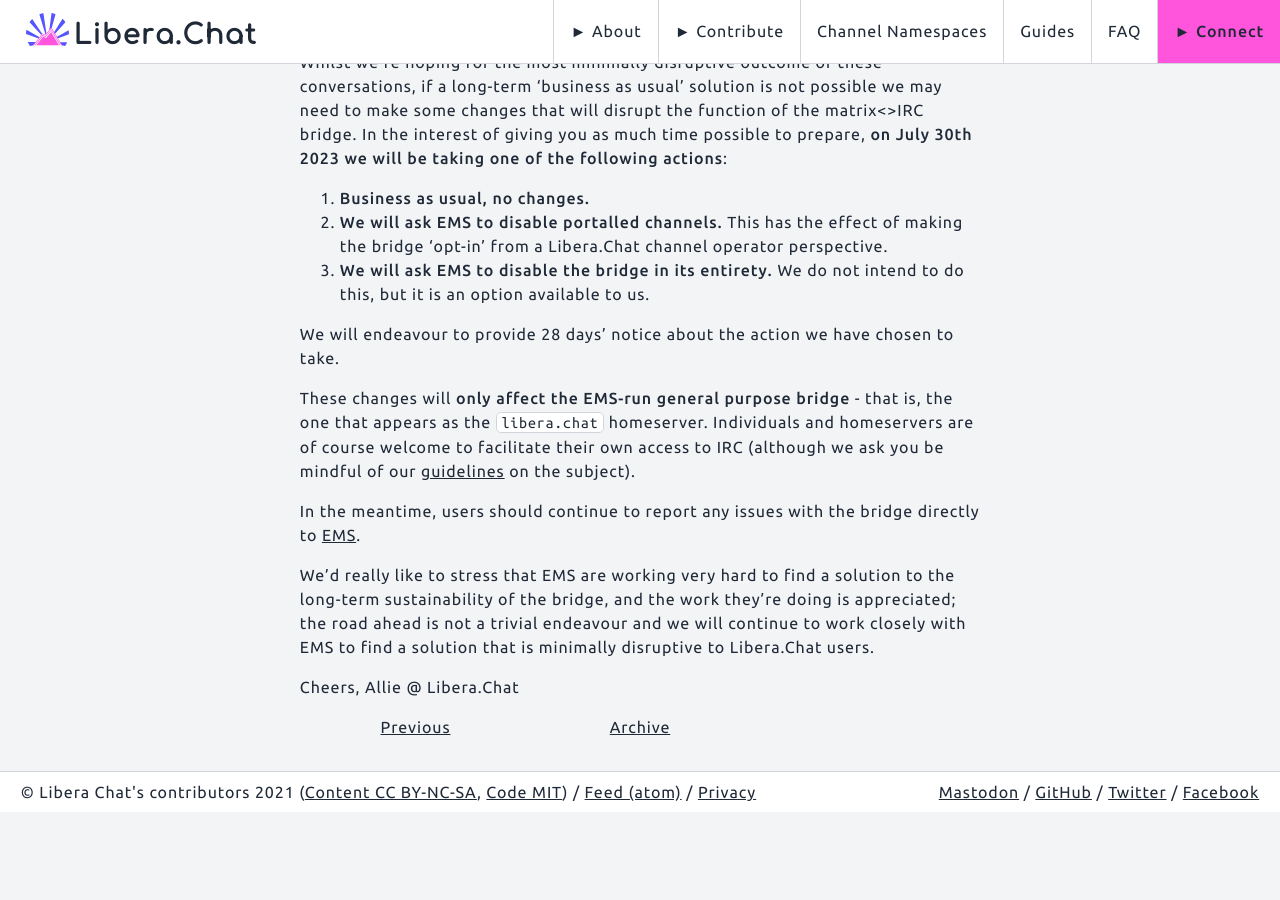
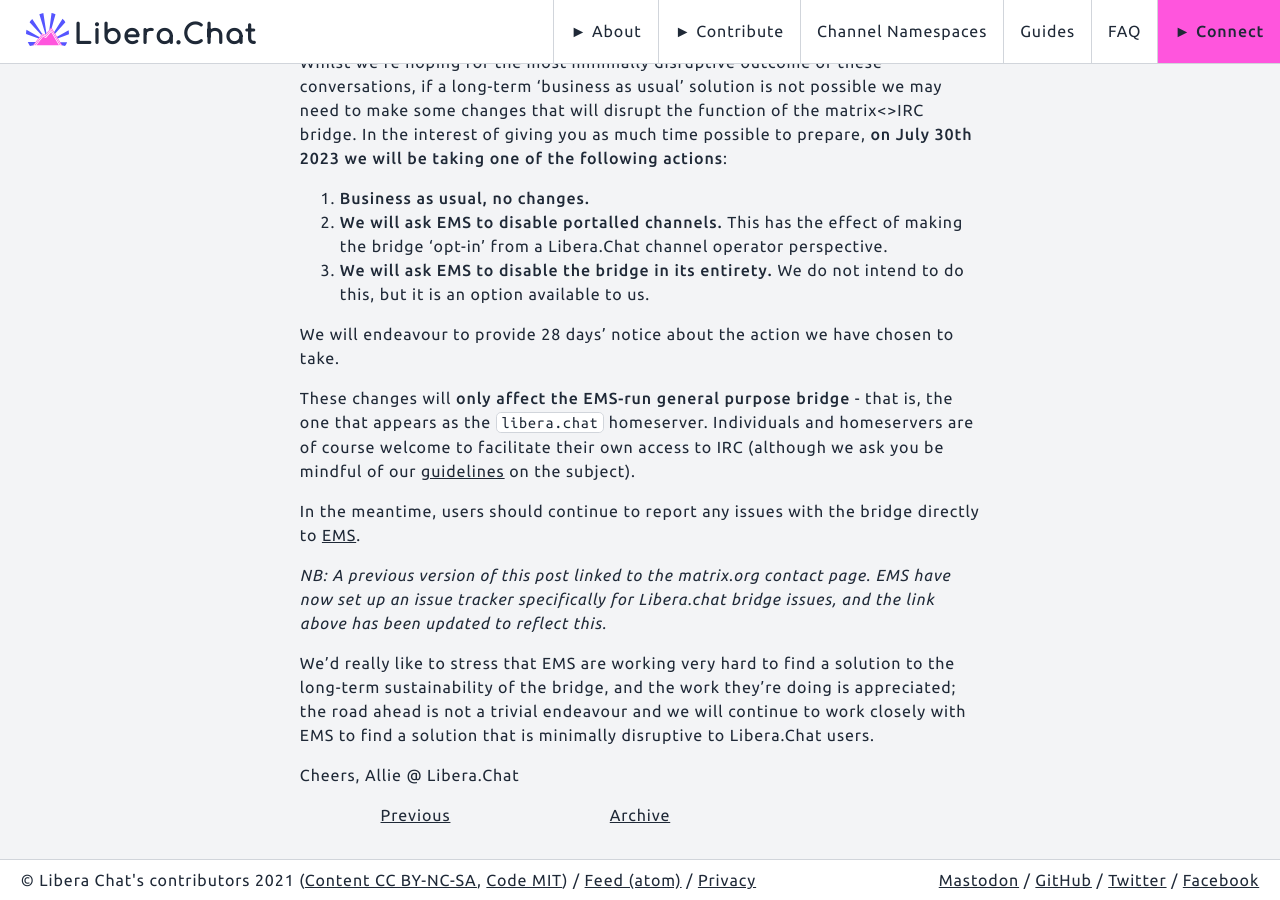
Before and after one commit to Libera-Chat/libera-chat.github.io, a Jekyll site: the page built from content/_posts/2023-06-07-matrix-irc-bridge-updates.md, in a window 1280 px wide and 900 px high, scrolled down 637 px. Built offline with Jekyll 4.4.1, drawn with Linux system fonts in a browser that asks for light colours; before the commit the page ends 1449 px from its top, so only the background shows below that.

Commit message:
replace link to ems issue tracker

```diff
--- a/content/_posts/2023-06-07-matrix-irc-bridge-updates.md
+++ b/content/_posts/2023-06-07-matrix-irc-bridge-updates.md
@@ -53,6 +53,10 @@
 In the meantime, users should continue to report any issues with the bridge
 directly to [EMS][support].
 
+_NB: A previous version of this post linked to the matrix.org contact page.
+EMS have now set up an issue tracker specifically for Libera.chat bridge
+issues, and the link above has been updated to reflect this._
+
 We'd really like to stress that EMS are working very hard to find a
 solution to the long-term sustainability of the bridge, and the work
 they're doing is appreciated; the road ahead is not a trivial endeavour
@@ -63,5 +67,5 @@
 Allie @ Libera.Chat
 
 [guidelines]: https://libera.chat/guides/faq#are-bridges-allowed
-[support]: https://matrix.org/contact/
+[support]: https://github.com/matrix-org/libera-chat/issues
 [secret]: https://libera.chat/guides/channelmodes
```
